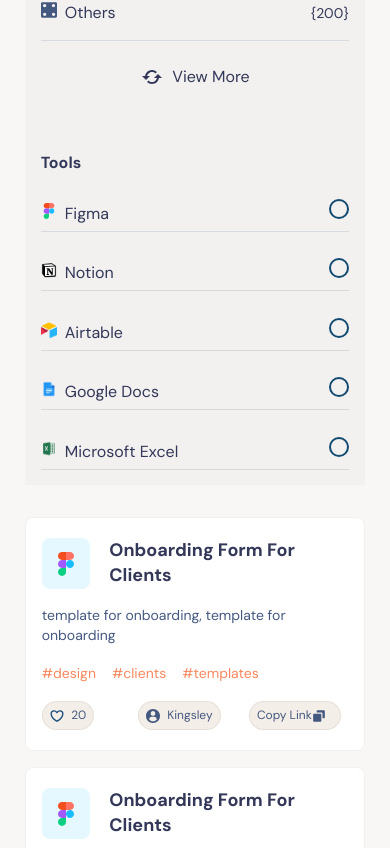
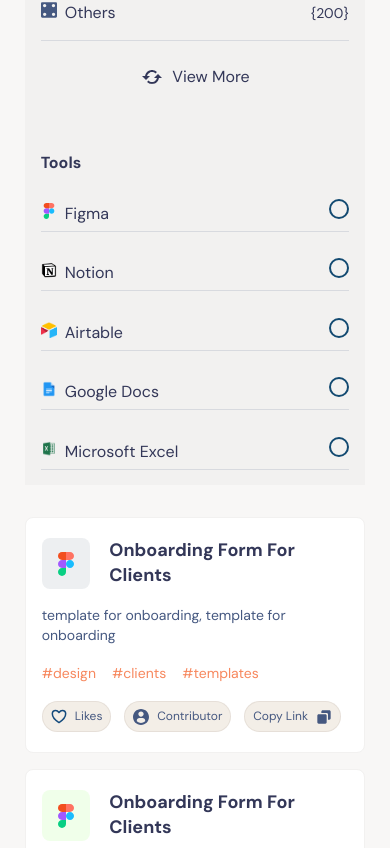
Before and after one commit to qezman/web-app-motivv, a React (Create React App) app: page /business-template in a window 390 px wide. Shown: the part 1149-1997 px from the top of the page. Built offline with nearby package versions, Linux system fonts and the light colour scheme; no server answers.

Commit message:
style: update for responsiveness on business template

```diff
--- a/src/components/BusinessTemplate/BusinessTemplateCard/BusinessTemplateCard.js
+++ b/src/components/BusinessTemplate/BusinessTemplateCard/BusinessTemplateCard.js
@@ -1,28 +1,29 @@
-import React from 'react'
-import { Row, Col } from 'react-bootstrap'
-import style from './BusinessTemplateCard.module.css'
-import { TemplateLabel } from '../TemplateLabel'
-import LikeIcon from '../../../assets/like-icon.svg'
-import ContributorIcon from '../../../assets/contributor-icon.svg'
-import CopyIcon from '../../../assets/copy-stack-icon.svg'
+import React from "react";
+import { Row, Col } from "react-bootstrap";
+import style from "./BusinessTemplateCard.module.css";
+import ContributorIcon from "../../../assets/contributor-icon.svg";
+import { Badge } from "react-bootstrap";
 
 export const BusinessTemplateCard = ({
   type,
   caption,
   content,
   logo,
-  typeColor = 'rgba(25, 188, 254, 0.11)',
-  likes = '0',
+  likes = "0",
   contributor,
   link,
   tags,
 }) => {
+  const [red] = React.useState(Math.ceil(Math.random() * 300));
+  const [green] = React.useState(Math.ceil(Math.random() * 300));
+  const [blue] = React.useState(Math.ceil(Math.random() * 300));
+  const [liked, setLiked] = React.useState(false);
   return (
     <div className={style.templateCard} datatype={type}>
       <section className={style.templateCardTop}>
         <figure
           className={style.cardImage}
-          style={{ backgroundColor: typeColor }}
+          style={{ backgroundColor: `rgb(${red}, ${green}, ${blue}, 0.1)` }}
         >
           <img src={logo} alt={`resource of ${type}`} />
         </figure>
@@ -35,34 +36,68 @@
         {tags.map((tag, i) => {
           return (
             <span key={i} className={style.templateCardTag}>
-              {`${'#'}${tag}`}
+              {`${"#"}${tag}`}
             </span>
-          )
+          );
         })}
       </section>
       <Row className={style.templateCardMore}>
-        <Col className='template-card-more' md={4}>
-          <TemplateLabel
-            styling='template-sm-font'
-            svg={LikeIcon}
-            content={likes}
-          />{' '}
-        </Col>
-        <Col className='template-card-more pl-0' md={4}>
-          <TemplateLabel
-            styling='template-sm-font'
-            svg={ContributorIcon}
-            content={contributor}
-          />{' '}
-        </Col>
-        <Col className='template-card-more px-0' md={4}>
-          <TemplateLabel
-            styling='template-sm-font flex-row-reverse'
-            svg={CopyIcon}
-            content={'Copy link'}
-          />{' '}
-        </Col>
+        <Badge
+          pull
+          className="d-flex mot-template-label template-sm-font"
+          onClick={() => setLiked(!liked)}
+        >
+          <svg
+            width="16"
+            height="15"
+            viewBox="0 0 16 15"
+            fill={!liked ? "none" : "#455880"}
+            xmlns="http://www.w3.org/2000/svg"
+          >
+            <path
+              d="M4.66671 1.56934C2.82604 1.56934 1.33337 3.04423 1.33337 4.8639C1.33337 6.33281 1.91671 9.81905 7.65871 13.3432C7.76156 13.4057 7.87964 13.4388 8.00004 13.4388C8.12044 13.4388 8.23852 13.4057 8.34137 13.3432C14.0834 9.81905 14.6667 6.33281 14.6667 4.8639C14.6667 3.04423 13.174 1.56934 11.3334 1.56934C9.49271 1.56934 8.00004 3.56604 8.00004 3.56604C8.00004 3.56604 6.50737 1.56934 4.66671 1.56934Z"
+              stroke={!liked ? "#134A7C" : "#455880"}
+              stroke-width="1.5"
+              stroke-linecap="round"
+              stroke-linejoin="round"
+            />
+          </svg>
+
+          <span>likes</span>
+        </Badge>
+
+        <Badge
+          pull
+          className="d-flex mot-template-label template-sm-font"
+          onClick={() => setLiked(!liked)}
+        >
+          <img src={ContributorIcon} alt="contributor icon" />
+          <span>Contributor</span>
+        </Badge>
+
+        <Badge
+          pull
+          className="d-flex mot-template-label template-sm-font flex-row-reverse"
+        >
+          <svg
+            width="16"
+            height="16"
+            viewBox="0 0 16 16"
+            fill="none"
+            xmlns="http://www.w3.org/2000/svg"
+          >
+            <path
+              d="M9.33331 5.33333H2.66665C1.93131 5.33333 1.33331 5.93133 1.33331 6.66667V13.3333C1.33331 14.0687 1.93131 14.6667 2.66665 14.6667H9.33331C10.0686 14.6667 10.6666 14.0687 10.6666 13.3333V6.66667C10.6666 5.93133 10.0686 5.33333 9.33331 5.33333Z"
+              fill="#455880"
+            />
+            <path
+              d="M13.3333 1.33333H6.66665C6.31302 1.33333 5.97389 1.47381 5.72384 1.72386C5.47379 1.97391 5.33331 2.31304 5.33331 2.66667V4H10.6666C11.0203 4 11.3594 4.14048 11.6095 4.39052C11.8595 4.64057 12 4.97971 12 5.33333V10.6667H13.3333C13.6869 10.6667 14.0261 10.5262 14.2761 10.2761C14.5262 10.0261 14.6666 9.68696 14.6666 9.33333V2.66667C14.6666 2.31304 14.5262 1.97391 14.2761 1.72386C14.0261 1.47381 13.6869 1.33333 13.3333 1.33333Z"
+              fill="#455880"
+            />
+          </svg>
+          <span>Copy Link</span>
+        </Badge>
       </Row>
     </div>
-  )
-}
+  );
+};
--- a/src/components/BusinessTemplate/BusinessTemplateCard/BusinessTemplateCard.module.css
+++ b/src/components/BusinessTemplate/BusinessTemplateCard/BusinessTemplateCard.module.css
@@ -48,7 +48,10 @@
 }
 
 .templateCardMore {
-  margin-top: 1rem;
+  margin: 1rem auto auto;
+  display: grid;
+  grid-template-columns: repeat(3, minmax(auto, auto));
+  column-gap: .35rem;
 }
 
 @media (max-width: 500px) {
--- a/src/components/BusinessTemplate/template-general.css
+++ b/src/components/BusinessTemplate/template-general.css
@@ -75,6 +75,8 @@
   border: 1px solid rgba(223, 216, 208, 0.63);
   border-radius: 32px;
   align-items: center;
+  padding: 4px 8px;
+  column-gap: 8px;
 }
 .mot-template-label__image {
   width: 16px;
@@ -166,9 +168,7 @@
   .mot-business-template-container {
     max-width: 95vw;
   }
-  .template-card-more {
-    width: 33%;
-  }
+
   .mot-template-list-refresh {
   }
   .mot-templates-grid {
```
Also changed, not shown: src/components/BusinessTemplate/TemplateLabel.js (+7 -7 lines), src/components/BusinessTemplate/index.js (+24 -24 lines).
